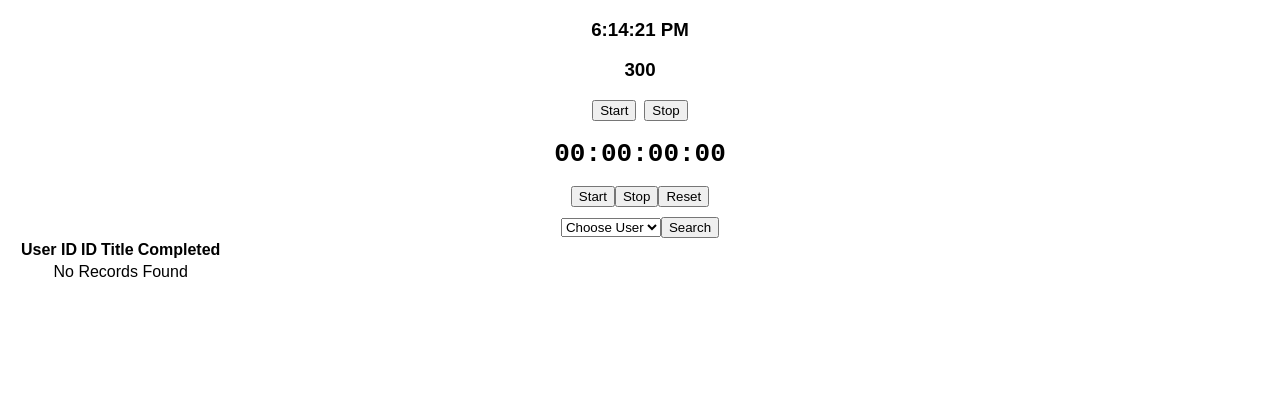
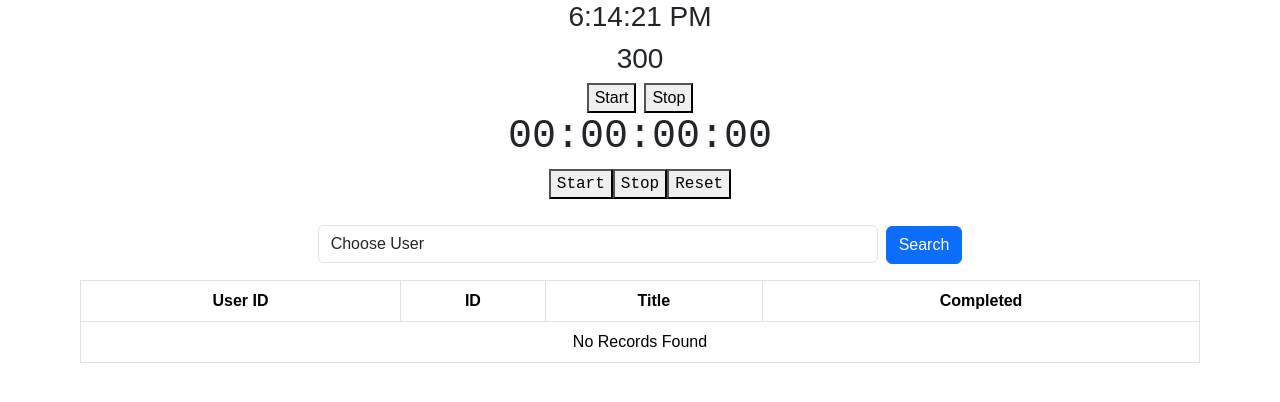
Before and after one commit to karthikairasu/React-Practice, a React (Create React App) app: page / in a window 1280 px wide. Shown: the top 402 px of the page. Built offline with nearby package versions, Linux system fonts and the light colour scheme.

Commit message:
Bootstrap add

```diff
--- a/package.json
+++ b/package.json
@@ -9,8 +9,10 @@
   ],
   "main": "src/index.tsx",
   "dependencies": {
+    "bootstrap": "^5.3.8",
     "loader-utils": "3.2.1",
     "react": "18.2.0",
+    "react-bootstrap": "^2.10.10",
     "react-dom": "18.2.0",
     "react-scripts": "5.0.1"
   },
--- a/src/App.tsx
+++ b/src/App.tsx
@@ -3,6 +3,7 @@ import RealTime from "./components/TimeComponent";
 import StartStopCount from "./components/StartStopCountComponent";
 import StopWatchComponet from "./components/StopWatchComponent";
 import TodosList from "./components/todoListApi/TodoList";
+import "bootstrap/dist/css/bootstrap.min.css";
 
 export default function App() {
   return (
--- a/src/components/todoListApi/TodoList.tsx
+++ b/src/components/todoListApi/TodoList.tsx
@@ -1,24 +1,28 @@
-import React, { useState } from "react";
+import React, { useState, useRef } from "react";
 import useTodos from "./useTodos";
+import { Button } from "react-bootstrap";
 
 export default function App() {
   const [userId, setUserId] = useState("");
   const [currentPage, setCurrentPage] = useState(1);
+  const selectRef = useRef<HTMLSelectElement>(null);
 
   const itemsPerPage = 5;
 
-  const { todos, loading } = useTodos(userId, currentPage, itemsPerPage);
+  const { todos, loading } = useTodos(
+    Number(userId),
+    currentPage,
+    itemsPerPage
+  );
 
   const handleSearch = () => {
     setCurrentPage(1);
+    setUserId(selectRef.current!.value);
   };
 
   return (
     <div className="container mt-3" style={{ padding: "10px" }}>
-      <select
-        onChange={(e) => setUserId(e.target.value)}
-        className="form-control w-50 d-inline"
-      >
+      <select ref={selectRef} className="form-control w-50 d-inline">
         <option value="">Choose User</option>
         <option value="1">1</option>
         <option value="2">2</option>
@@ -27,9 +31,9 @@ export default function App() {
         <option value="5">5</option>
       </select>
 
-      <button className="btn btn-info ms-2" onClick={handleSearch}>
+      <Button className="ms-2" variant="primary" onClick={handleSearch}>
         Search
-      </button>
+      </Button>
 
       {loading && <p>Loading...</p>}
 
@@ -55,7 +59,7 @@ export default function App() {
             ))
           ) : (
             <tr>
-              <td colSpan="4" className="text-center">
+              <td colSpan={4} className="text-center">
                 No Records Found
               </td>
             </tr>
@@ -78,6 +82,7 @@ export default function App() {
 
           <button
             className="btn btn-secondary"
+            disabled={todos.length === 0}
             onClick={() => setCurrentPage((prev) => prev + 1)}
           >
             Next
--- a/src/components/todoListApi/useTodos.tsx
+++ b/src/components/todoListApi/useTodos.tsx
@@ -1,7 +1,14 @@
 import { useState, useEffect } from "react";
 
-const useTodos = (userId, page, limit = 5) => {
-  const [todos, setTodos] = useState([]);
+const useTodos = (userId: number, page: number, limit = 5) => {
+  interface Todo {
+    userId: number;
+    id: number;
+    title: string;
+    completed: boolean;
+  }
+
+  const [todos, setTodos] = useState<Todo[]>([]);
   const [loading, setLoading] = useState(false);
 
   useEffect(() => {
```
